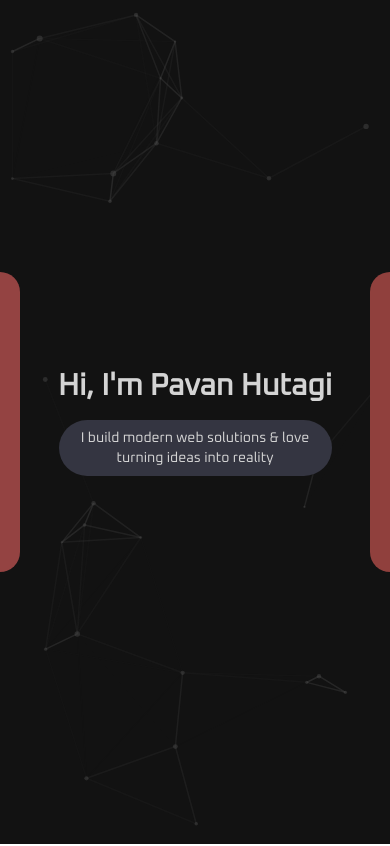
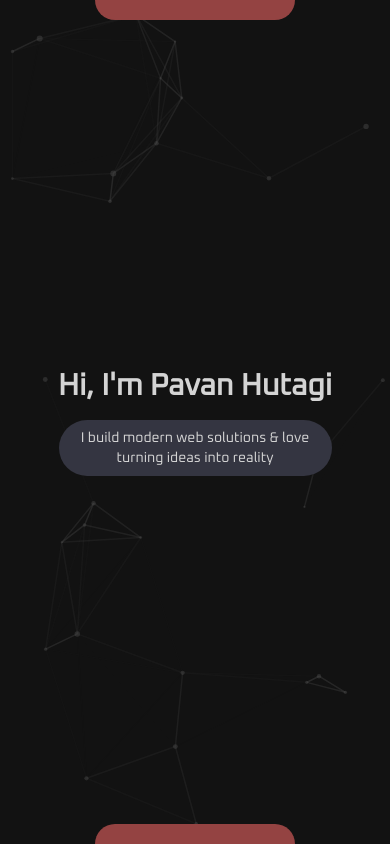
Before and after one commit to pavanhutagi/portfolio, a Next.js app: page / in a window 390 px wide. Shown: the top 846 px of the page. Built offline with nearby package versions, Linux system fonts and the light colour scheme.

Commit message:
refactor: code refactor for responsiveness

```diff
--- a/src/components/audio-control.tsx
+++ b/src/components/audio-control.tsx
@@ -15,7 +15,7 @@ export default function AudioControl() {
     <div className="invisible opacity-0 transition-all duration-300 md:visible md:opacity-100">
       <button
         onClick={togglePlay}
-        className={`bg-background-dark dark:bg-background-light fixed bottom-6 left-6 w-[40px] h-[40px] sm:w-[45px] sm:h-[45px] lg:w-[50px] lg:h-[50px] rounded-full p-[13px] transition-transform duration-300 sm:bottom-8 sm:left-8 lg:bottom-10 lg:left-10 ${
+        className={`bg-background-dark dark:bg-background-light drop-shadow-[0_0_4px_rgba(0,0,0,0.2)] fixed bottom-6 left-6 w-[40px] h-[40px] sm:w-[45px] sm:h-[45px] lg:w-[50px] lg:h-[50px] rounded-full p-[13px] transition-transform duration-300 sm:bottom-8 sm:left-8 lg:bottom-10 lg:left-10 ${
           isVisible ? "translate-x-0" : "-translate-x-40"
         }`}
         aria-label={isPlaying ? "Mute music" : "Play music"}
--- a/src/components/button.tsx
+++ b/src/components/button.tsx
@@ -8,7 +8,7 @@ export default function Button({ children, onClick, disabled }: ButtonProps) {
   return (
     <button
       onClick={onClick}
-      className="bg-[#a82121] dark:bg-[#f34848] hover:bg-[#dc3b3b] dark:hover:bg-[#c44848] text-text-dark dark:text-text-light rounded-[15px] p-4"
+      className="bg-[#a82121] dark:bg-[#f34848] hover:bg-[#dc3b3b] dark:hover:bg-[#c44848] text-text-dark dark:text-text-light rounded-[15px] p-3 sm:p-4"
       disabled={disabled}
     >
       {children}
--- a/src/components/footer.tsx
+++ b/src/components/footer.tsx
@@ -6,7 +6,7 @@ export default function FooterSection() {
   return (
     <footer
       id="footer"
-      className="flex w-[90%] max-w-[1250px] flex-col items-center gap-8 rounded-t-[50px] bg-[#414141] pb-40 pt-10"
+      className="flex w-[90%] max-w-[1250px] flex-col items-center gap-8 rounded-t-[50px] bg-[#414141] pb-20 pt-10 sm:pb-40"
     >
       <Social />
     </footer>
--- a/src/components/left-neon-bulb.tsx
+++ b/src/components/left-neon-bulb.tsx
@@ -6,11 +6,11 @@ export default function LeftNeonBulb() {
   const { isLeftNeonBulbLit, setIsLeftNeonBulbLit } = useAppContext();
 
   return (
-    <div className="transition-all duration-300 visible opacity-100">
-      <div className="fixed inset-y-0 left-0 flex w-[20px] items-center">
+    <div>
+      <div className="fixed inset-x-0 top-0 flex h-[20px] w-full justify-center sm:fixed sm:left-0 sm:top-1/2 sm:-translate-y-1/2 sm:h-auto sm:w-[20px]">
         <div
           onClick={() => setIsLeftNeonBulbLit(!isLeftNeonBulbLit)}
-          className={`h-[300px] w-full cursor-pointer rounded-r-full transition-all duration-300
+          className={`h-full w-[200px] cursor-pointer rounded-b-full sm:h-[300px] sm:w-full sm:rounded-b-none sm:rounded-r-full
             ${
               isLeftNeonBulbLit
                 ? "bg-primary-500 shadow-[0_0_40px_theme(colors.primary.600),0_0_120px_theme(colors.primary.700)] hover:bg-primary-400"
--- a/src/components/logo.tsx
+++ b/src/components/logo.tsx
@@ -18,7 +18,7 @@ export default function Logo() {
       <Image
         src="/images/logo.png"
         alt="Avatar"
-        className="w-[40px] h-[40px] sm:w-[45px] sm:h-[45px] lg:w-[50px] lg:h-[50px]"
+        className="w-[40px] h-[40px] sm:w-[45px] sm:h-[45px] lg:w-[50px] lg:h-[50px] drop-shadow-[0_0_4px_rgba(0,0,0,0.2)]"
         width={50}
         height={50}
       />
--- a/src/components/right-neon-bulb.tsx
+++ b/src/components/right-neon-bulb.tsx
@@ -6,15 +6,15 @@ export default function RightNeonBulb() {
   const { isRightNeonBulbLit, setIsRightNeonBulbLit } = useAppContext();
 
   return (
-    <div className="transition-all duration-300 visible opacity-100">
-      <div className="fixed inset-y-0 right-0 flex w-[20px] items-center">
+    <div>
+      <div className="fixed inset-x-0 bottom-0 flex h-[20px] w-full justify-center sm:fixed sm:right-0 sm:left-auto sm:top-0 sm:bottom-0 sm:h-full sm:w-[20px] sm:items-center">
         <div
           onClick={() => setIsRightNeonBulbLit(!isRightNeonBulbLit)}
-          className={`h-[300px] w-full cursor-pointer rounded-l-full transition-all duration-300
+          className={`h-full w-[200px] cursor-pointer rounded-t-full sm:h-[300px] sm:w-full sm:rounded-none sm:rounded-tl-full sm:rounded-bl-full
             ${
               isRightNeonBulbLit
-                ? "bg-[#dc2828] shadow-[0_0_40px_#c64e4c,0_0_120px_#c22422] hover:bg-[#ff4837]"
-                : "bg-[#90403d] hover:bg-[#b6514d]"
+                ? "bg-primary-500 shadow-[0_0_40px_theme(colors.primary.600),0_0_120px_theme(colors.primary.700)] hover:bg-primary-400"
+                : "bg-primary-700 hover:bg-primary-600"
             }
           `}
         />
--- a/src/components/scroll-control.tsx
+++ b/src/components/scroll-control.tsx
@@ -42,7 +42,7 @@ export default function ScrollControl() {
     <div className="invisible opacity-0 transition-all duration-300 md:visible md:opacity-100">
       <button
         onClick={isAtTop ? scrollToBottom : scrollToTop}
-        className={`bg-background-dark dark:bg-background-light fixed bottom-6 right-6 z-50 flex w-[40px] h-[40px] sm:w-[45px] sm:h-[45px] lg:w-[50px] lg:h-[50px] items-center justify-center rounded-full transition-transform duration-300 sm:bottom-8 sm:right-8 lg:bottom-10 lg:right-10 ${
+        className={`bg-background-dark dark:bg-background-light drop-shadow-[0_0_4px_rgba(0,0,0,0.2)] fixed bottom-6 right-6 z-50 flex w-[40px] h-[40px] sm:w-[45px] sm:h-[45px] lg:w-[50px] lg:h-[50px] items-center justify-center rounded-full transition-transform duration-300 sm:bottom-8 sm:right-8 lg:bottom-10 lg:right-10 ${
           isVisible ? "translate-x-0" : "translate-x-40"
         }`}
       >
--- a/src/components/text-area.tsx
+++ b/src/components/text-area.tsx
@@ -16,7 +16,7 @@ export default function TextArea({
       placeholder={placeholder}
       value={value}
       onChange={(e) => onChange(e.target.value)}
-      className="bg-secondary-500 dark:bg-secondary-200 text-text-dark dark:text-text-light rounded-[15px] p-4 max-h-[500px] min-h-[100px] outline-none focus:ring-2 focus:ring-primary-500 focus:border-primary-500"
+      className="bg-secondary-500 dark:bg-secondary-200 text-text-dark dark:text-text-light rounded-[15px] p-3 sm:p-4 max-h-[500px] min-h-[100px] outline-none focus:ring-2 focus:ring-primary-500 focus:border-primary-500"
       rows={rows}
     />
   );
--- a/src/components/text-input.tsx
+++ b/src/components/text-input.tsx
@@ -15,7 +15,7 @@ export default function TextInput({
       placeholder={placeholder}
       value={value}
       onChange={(e) => onChange(e.target.value)}
-      className="bg-secondary-500 dark:bg-secondary-200 text-text-dark dark:text-text-light rounded-[15px] p-4 outline-none focus:ring-2 focus:ring-primary-500 focus:border-primary-500"
+      className="bg-secondary-500 dark:bg-secondary-200 text-text-dark dark:text-text-light rounded-[15px] p-3 sm:p-4 outline-none focus:ring-2 focus:ring-primary-500 focus:border-primary-500"
     />
   );
 }
--- a/src/components/theme-toggle.tsx
+++ b/src/components/theme-toggle.tsx
@@ -12,7 +12,7 @@ export default function ThemeToggle() {
   return (
     <button
       onClick={toggleTheme}
-      className={`fixed right-5 top-5 z-50 flex w-[40px] h-[40px] sm:w-[45px] sm:h-[45px] lg:w-[50px] lg:h-[50px] items-center justify-center rounded-full bg-background-dark transition-transform duration-300 dark:bg-background-light sm:right-8 sm:top-8 lg:right-10 lg:top-10 ${
+      className={`fixed right-6 top-6 z-50 drop-shadow-[0_0_4px_rgba(0,0,0,0.2)] flex w-[40px] h-[40px] sm:w-[45px] sm:h-[45px] lg:w-[50px] lg:h-[50px] items-center justify-center rounded-full bg-background-dark transition-transform duration-300 dark:bg-background-light sm:right-8 sm:top-8 lg:right-10 lg:top-10 ${
         isVisible ? "translate-x-0" : "translate-x-40"
       }`}
       aria-label="Toggle theme"
--- a/src/sections/about.tsx
+++ b/src/sections/about.tsx
@@ -4,7 +4,7 @@ export default function AboutSection() {
       id="about"
       className="flex min-h-screen items-center justify-center"
     >
-      <div className="bg-background-dark dark:bg-background-light flex h-[95vh] lg:h-[700px] w-[90%] max-w-[1200px] items-center justify-center rounded-[50px]"></div>
+      <div className="bg-background-dark dark:bg-background-light flex h-[80vh] lg:h-[700px] w-[90%] max-w-[1200px] items-center justify-center rounded-[50px]"></div>
     </section>
   );
 }
--- a/src/sections/home.tsx
+++ b/src/sections/home.tsx
@@ -27,9 +27,9 @@ export default function HomeSection() {
           isLeftNeonBulbLit && isRightNeonBulbLit
             ? "bg-primary-500"
             : isLeftNeonBulbLit
-              ? "bg-gradient-to-r from-primary-500 to-secondary-500"
+              ? "bg-gradient-to-b sm:bg-gradient-to-r from-primary-500 to-secondary-500"
               : isRightNeonBulbLit
-                ? "bg-gradient-to-l from-primary-500 to-secondary-500"
+                ? "bg-gradient-to-t sm:bg-gradient-to-l from-primary-500 to-secondary-500"
                 : "bg-secondary-500"
         }`}
         onMouseMove={handleMouseMove}
```
